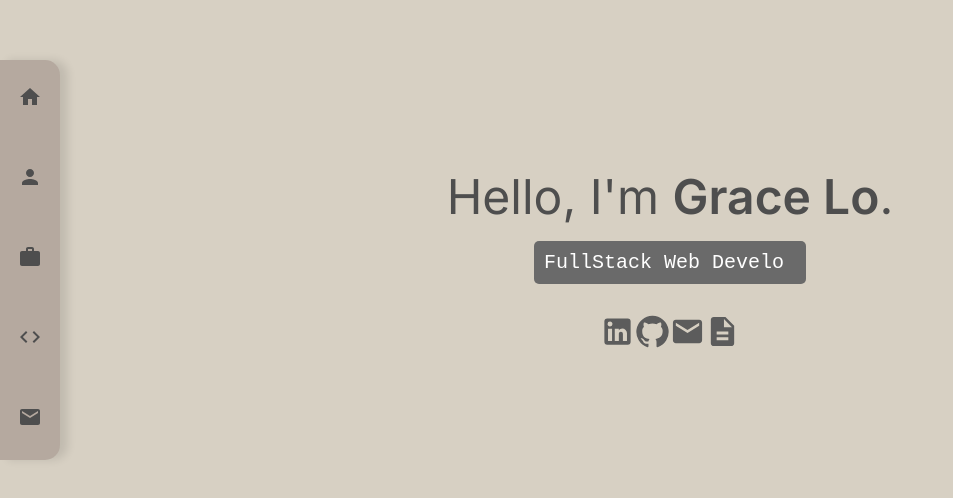
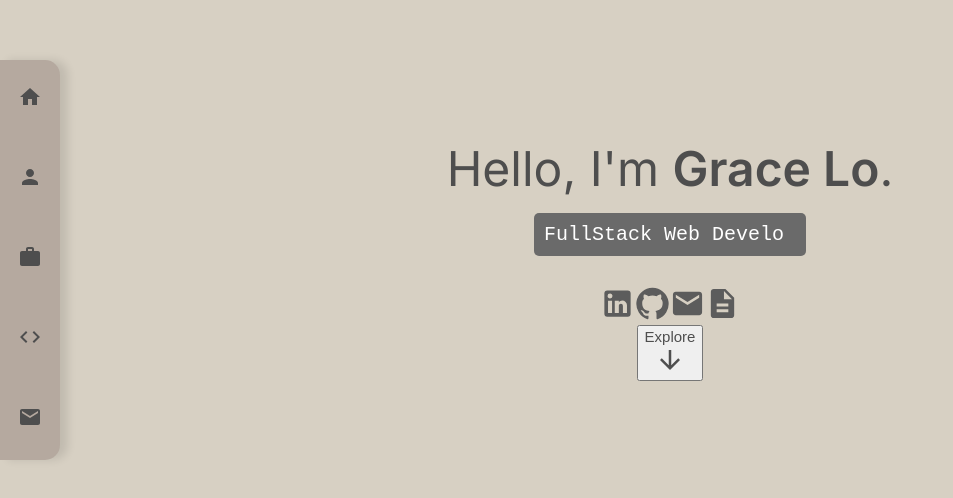
Before and after one commit to gracelo0717/gracelo0717.github.io, a React app: page / in a window 1280 px wide. Shown: the part 140-638 px from the top of the page, without its empty margins (0-953 px from the left). Built offline with nearby package versions, Linux system fonts and the light colour scheme.

Commit message:
explore btn

```diff
--- a/src/components/App.tsx
+++ b/src/components/App.tsx
@@ -1,4 +1,5 @@
 import ReactDOM from 'react-dom/client';
+import { Link } from 'react-scroll';
 import '../styles.css';
 import Navbar from '../components/Navbar';
 import { BrowserRouter as Router, Routes, Route } from 'react-router-dom';
@@ -9,6 +10,7 @@ import Contact from './Contact';
 import { Element } from 'react-scroll';
 import TypingEffect from './Typing';
 import Socials from './Socials';
+import ArrowDownwardIcon from '@mui/icons-material/ArrowDownward';
 
 const App = () => {
   const sentence = 'FullStack Web Developer';
@@ -35,6 +37,27 @@ const App = () => {
                 <div className='socials'>
                   <Socials />
                 </div>
+                <button className='explore-section'>
+                  <span
+                    style={{
+                      color: '#4e4e4e',
+                      display: 'block',
+                      fontSize: '15px',
+                    }}
+                  >
+                    Explore
+                  </span>
+                  <Link to='aboutme' smooth={true} duration={200}>
+                    <div className='explore-btn'>
+                      <ArrowDownwardIcon
+                        sx={{
+                          fontSize: '30px',
+                          color: '#4e4e4e',
+                        }}
+                      />
+                    </div>
+                  </Link>
+                </button>
               </div>
             }
           />
```
